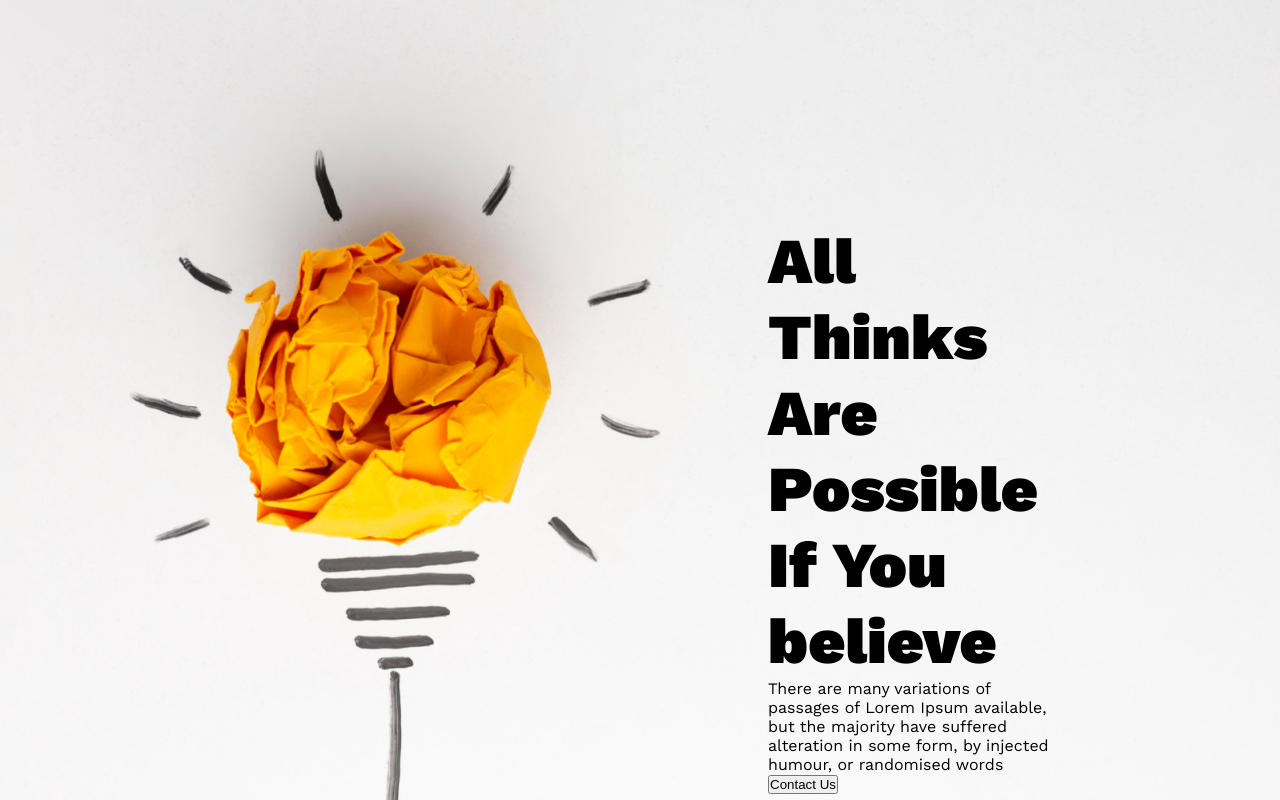
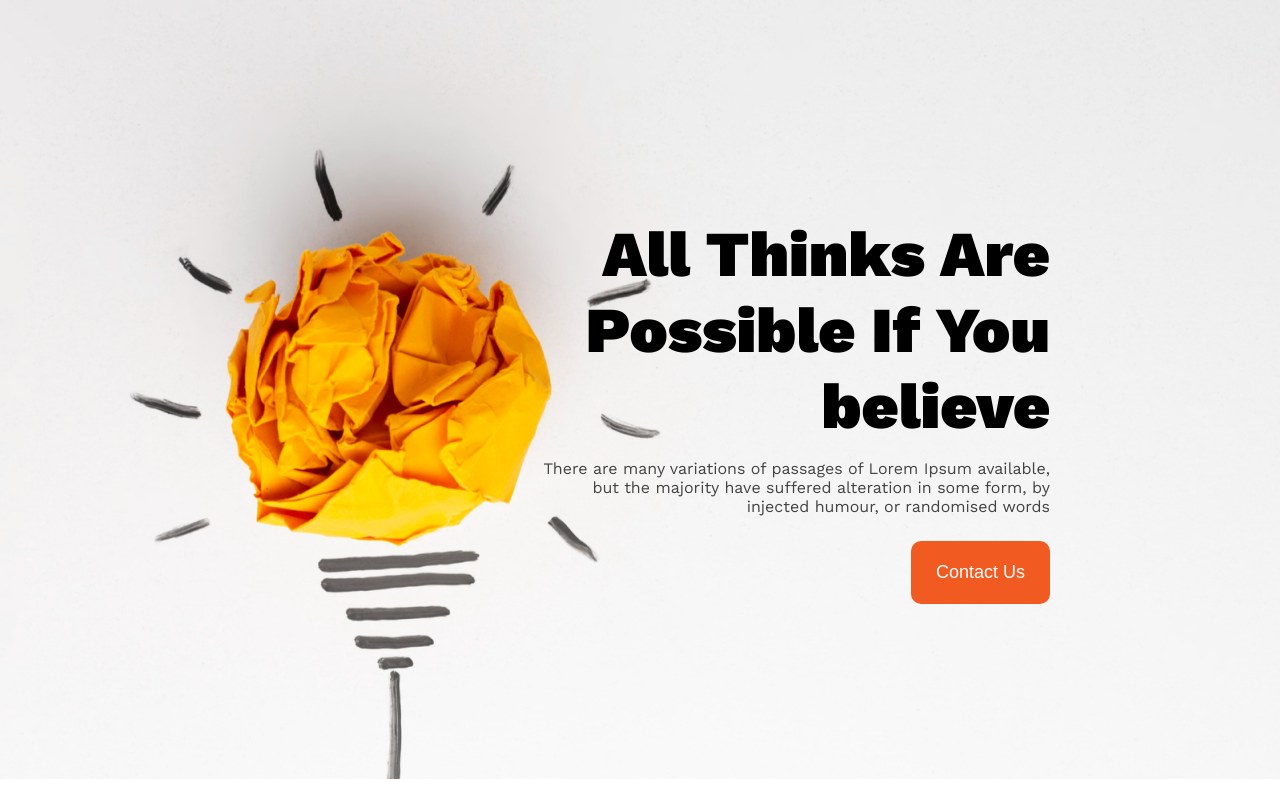
Before and after one commit to ryousufrahman/my-plan, a plain HTML site: page index.html in a window 1280 px wide. Drawn offline with nearby package versions, Linux system fonts and the light colour scheme; a web font is replaced by a local one.

Commit message:
fixed the hero section myself

```diff
--- a/styles/style.css
+++ b/styles/style.css
@@ -12,20 +12,39 @@
 #hero{
  background-image: url(../images/banner/banner1.png);
  width: 100%;
- height: 100vh;
+
  display: flex;
  justify-content: end;
     align-items: center;
 }
 #hero-text{
   width: 40%;
-   padding-right: 230px;
+   margin-right: 230px;
    margin-top: 216px;
+   margin-bottom: 175px;
+   text-align: end;
 
 }
 #hero-text h1{
     font-size: 64px;
     font-weight: 900;
     color: black;
+    margin-bottom: 15px;
 
 }
+#hero-text p{
+    font-size: 16px;
+    color: black;
+    margin-bottom: 25px;
+    color:#444343;
+
+}
+.btn{
+  background-color:#F15B22 ;
+  color: white;
+  font-size: 18px;
+  padding: 21px 25px ;
+  border: none;
+  border-radius: 10px;
+  cursor: pointer;
+}
```
